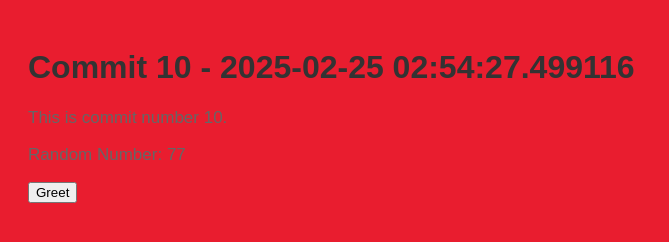
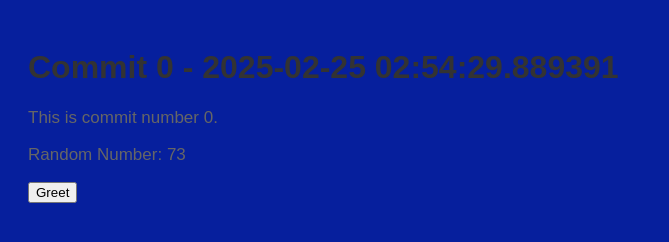
Before and after one commit to legbald0d/myrep-repo-20250225025424, a plain HTML site: page index.html in a window 1280 px wide. Shown: the whole page, without its empty margins (0-669 px from the left). Drawn offline with Linux system fonts and the light colour scheme.

Commit message:
📝 Commit 0 with HTML, CSS, and JS

```diff
--- a/index.html
+++ b/index.html
@@ -2,13 +2,13 @@
     <!DOCTYPE html>
     <html>
     <head>
-        <title>Commit 10 - 2025-02-25 02:54:27.499116</title>
+        <title>Commit 0 - 2025-02-25 02:54:29.889391</title>
         <link rel="stylesheet" href="style.css">
     </head>
     <body>
-        <h1>Commit 10 - 2025-02-25 02:54:27.499116</h1>
-        <p>This is commit number 10.</p>
-        <p>Random Number: 77</p>
+        <h1>Commit 0 - 2025-02-25 02:54:29.889391</h1>
+        <p>This is commit number 0.</p>
+        <p>Random Number: 73</p>
         <button onclick="greet()">Greet</button>
         <script src="script.js"></script>
     </body>
--- a/script.js
+++ b/script.js
@@ -2,4 +2,4 @@
     function greet() {
         alert('Hello from commit ' + commitNumber + '!');
     }
-    var commitNumber = 10;
+    var commitNumber = 0;
--- a/style.css
+++ b/style.css
@@ -1,7 +1,7 @@
 
     body {
         font-family: Arial, sans-serif;
-        background-color: #e91d2f;
+        background-color: #061f9d;
         padding: 20px;
     }
     h1 {
```
